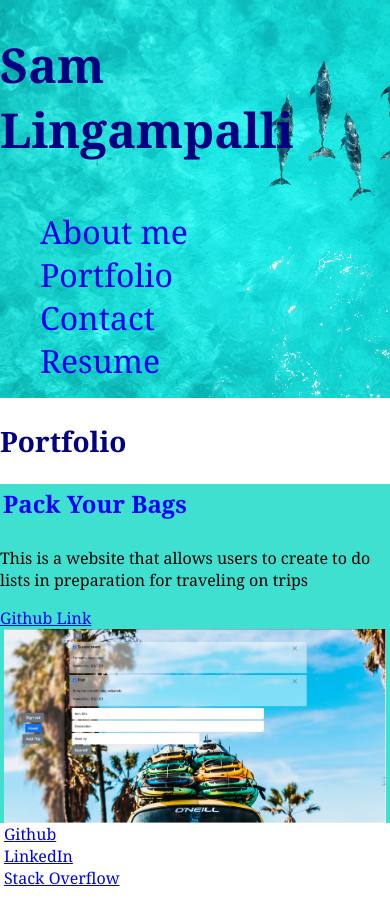
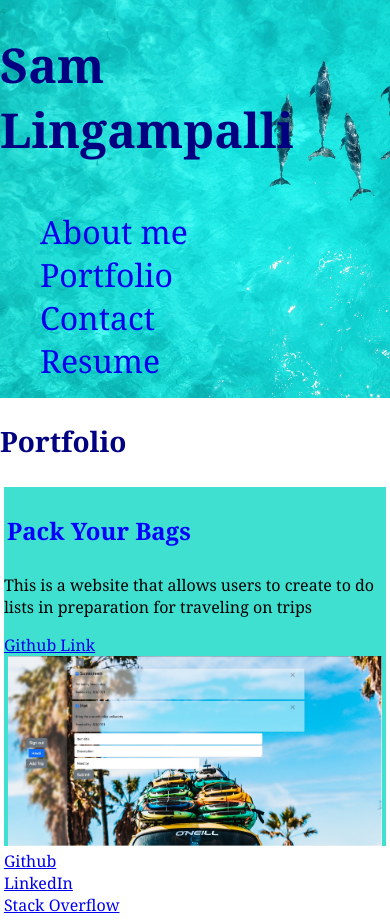
Before and after one commit to ts795/react-portfolio, a React (Create React App) app: page /portfolio in a window 390 px wide. Before the commit the page ends 893 px from the top, so only its background shows below. Built offline with nearby package versions, Linux system fonts and the light colour scheme.

Commit message:
Add picture in About Me section

```diff
--- a/src/components/pages/AboutMe.js
+++ b/src/components/pages/AboutMe.js
@@ -4,6 +4,7 @@ function AboutMe() {
   return (
     <div>
       <h2> About Me </h2>
+      <img src={`${process.env.PUBLIC_URL}/sam_lingampalli_photo.jpeg`}  alt="Sam Lingampalli"/>
       <p>
       I am a full stack developer that is open to free lance, contract, and full time work. I have experience with Angular, Javascript, Python, HTML, CSS, MongoDB, node JS, Express, and Ansible. Please click on the projects in the Work section to view some of my projects.
       </p>
--- a/src/components/pages/Portfolio.js
+++ b/src/components/pages/Portfolio.js
@@ -1,11 +1,14 @@
 import React from "react";
 import Project from "../Project";
+import "./portfolio.css";
 
 function Portfolio() {
   return (
     <div>
       <h2> Portfolio </h2>
+      <div className="project-container">
       <Project name="Pack Your Bags" image="pack_your_bags.jpeg" image_alt="Pack Your Bags" deployed_link="https://glacial-eyrie-53773.herokuapp.com/" github_link="https://github.com/ts795/pack-your-bags" description="This is a website that allows users to create to do lists in preparation for traveling on trips"/>
+      </div>
     </div>
   );
 }
--- /dev/null
+++ b/src/components/pages/portfolio.css
@@ -0,0 +1,3 @@
+.project-container {
+    display: flex;
+}
--- a/src/components/project.css
+++ b/src/components/project.css
@@ -1,5 +1,7 @@
 .card {
     background-color: var(--background-color1);
+    flex-basis: 48%;
+    margin: 1%;
 }
 .card img {
     width: 98%;
@@ -13,3 +15,10 @@
     background-color: var(--background-color1);
     width: 100%;
 }
+
+@media screen and (max-width: 792px) {
+    .card {
+        flex-basis: 98%;
+        margin: 1%;
+    }
+}
```
